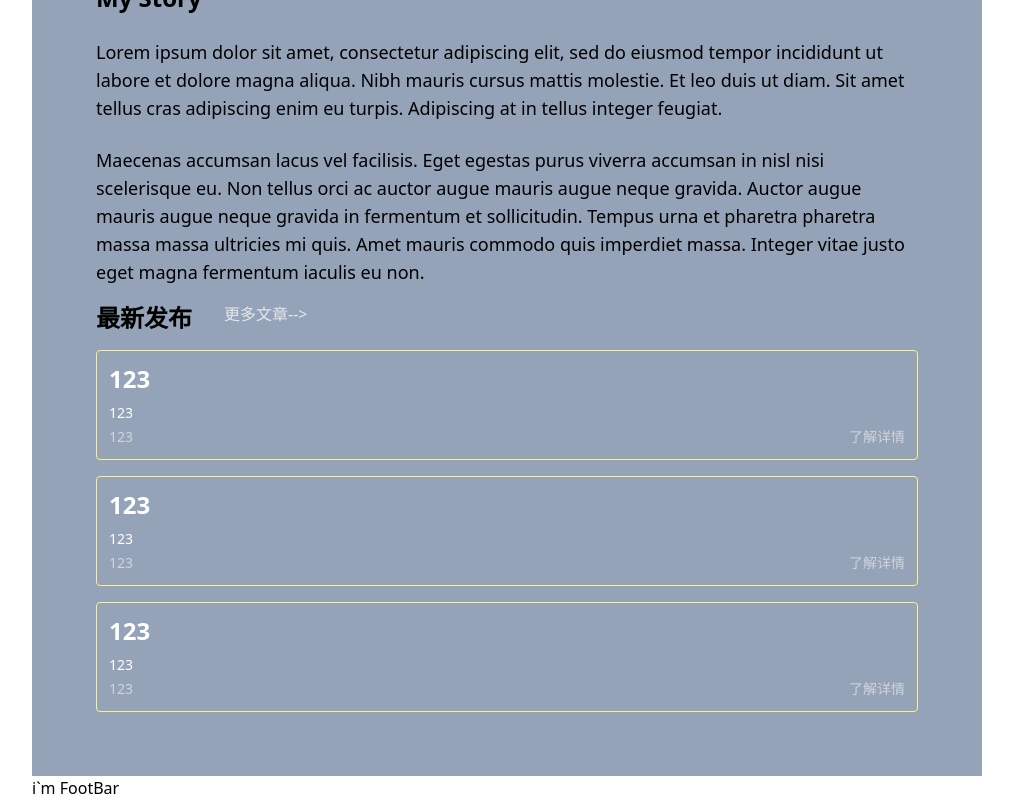
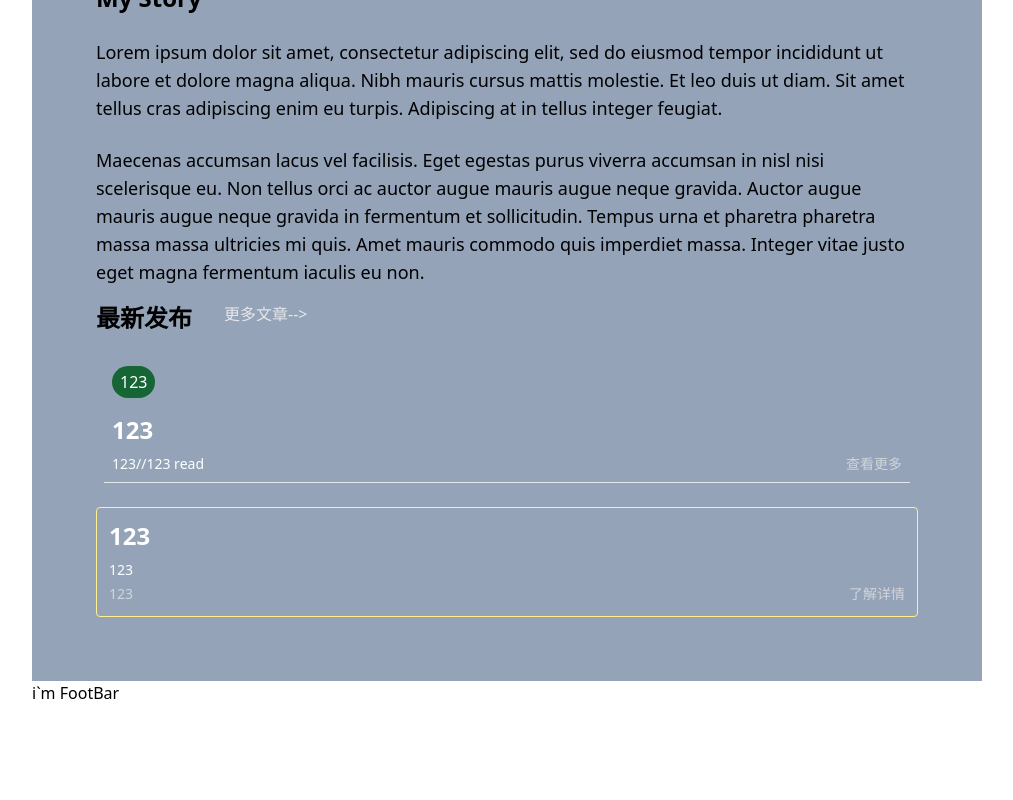
Before and after one commit to JeffreyZhu0201/NanoPress, a React (Create React App) app in the folder jeffreysblogfronted/: page /home in a window 1280 px wide. Shown: the part 626-1426 px from the top of the page, without its empty margins (133-1146 px from the left). After the commit the page ends 1331 px from the top, so only its background shows below. Built offline with nearby package versions, Linux system fonts and the light colour scheme.

Commit message:
增加project页面

```diff
--- a/jeffreysblogfronted/src/components/ArticleCard.tsx
+++ b/jeffreysblogfronted/src/components/ArticleCard.tsx
@@ -1,32 +1,28 @@
-/*
- * @Author: JeffreyZhu 1624410543@qq.com
- * @Date: 2024-11-26 15:46:51
- * @LastEditors: JeffreyZhu 1624410543@qq.com
- * @LastEditTime: 2024-11-27 21:50:27
- * @FilePath: \JeffreysBlog\jeffreysblogfronted\src\components\ArticleCard.tsx
- * @Description: File Description Here...
- *
- * Copyright (c) 2024 by JeffreyZhu, All Rights Reserved.
- */
 
 import React from "react"
 
-//{title:string;intro:string;date:string}
-
-function ArticleCard(props:{title:string,intro:string,date:string}){
+function ArticleCard(props:{category:string,title:string,date:string,read:string}) {
 
     return (
-        <div className="bg-transparent border-yellow-200 rounded border">
-            <div className="m-3 flex flex-col">
-                <h1 className="text-xl md:text-2xl font-bold text-white truncate md:mb-2">{props.title}</h1>
-                <div className="line-clamp-1 text-sm font-thin text-white">{props.intro}</div>
-                <div className="grid grid-cols-2 mt-1">
-                    <div className="float-start text-gray-300 text-sm">{props.date}</div>
-                    <div className="float-start text-right text-gray-300 text-sm cursor-pointer hover:text-slate-100 transition-colors">了解详情</div>
+
+        <div>
+           <div className="m-2 border-b-1 border-x-white">
+                <div className="">
+                    <div className="bg-green-800 text-white inline-block rounded-full text-sm md:text-base m-2 p-2 pt-1 pb-1 cursor-pointer hover:bg-green-200 transition-colors">{props.category}</div>
                 </div>
-            </div>
-        </div>
-    )
+                <div className="cursor-pointer text-white hover:text-gray-500 transition-colors duration-700">
+                    <div className="m-2 text-xl md:text-2xl font-bold truncate md:mb-2">{ props.title }</div>
+                        <div className="flex m-2 font-thin text-sm">
+                            <div>{ props.date}</div>
+                            <span>//</span>
+                            <div>{props.read} read</div>
+                            <div className="ml-auto text-gray-300 text-sm cursor-pointer hover:text-slate-100 transition-colors">查看更多</div>
+                        </div>
+                    </div>
+
+           </div>
+
+        </div>)
 }
 
 export default ArticleCard
--- a/jeffreysblogfronted/src/components/NavBar.tsx
+++ b/jeffreysblogfronted/src/components/NavBar.tsx
@@ -2,7 +2,7 @@
  * @Author: JeffreyZhu 1624410543@qq.com
  * @Date: 2024-11-25 20:52:43
  * @LastEditors: JeffreyZhu 1624410543@qq.com
- * @LastEditTime: 2024-11-26 15:15:52
+ * @LastEditTime: 2024-11-27 23:35:40
  * @FilePath: \JeffreysBlog\jeffreysblogfronted\src\components\NavBar.tsx
  * @Description: File Description Here...
  *
@@ -12,6 +12,22 @@
 import React from "react"
 import { AiOutlineClose, AiOutlineMenu } from 'react-icons/ai'
 import {useState} from 'react'
+
+const links = [
+    {
+        name:"Home",
+        path:'/home'
+    },
+    {
+        name:"Blogs",
+        path:'/blogs'
+    },
+    {
+        name:"Projects",
+        path:'/projects'
+    }
+]
+
 
 function NavBar(){
 
@@ -26,9 +42,12 @@ function NavBar(){
             <h1 className="w-full text-3xl font-bold text-[#00df9a]">Jeffrey's Blog</h1>
 
             <ul className='hidden md:flex font-bold text-lg'>
-                <li className='p-4 hover:underline hover:decoration-solid hover:underline-offset-8 decoration-4 cursor-pointer'>Home</li>
-                <li className='p-4 hover:underline hover:decoration-solid hover:underline-offset-8 decoration-4 cursor-pointer'>Blogs</li>
-                <li className='p-4 hover:underline hover:decoration-solid hover:underline-offset-8 decoration-4 cursor-pointer'>Projects</li>
+                {
+                    links.map((item)=>{
+                        return <li className='p-4 hover:underline hover:decoration-solid hover:underline-offset-8 decoration-4 cursor-pointer transition-colors duration-500'>{item.name}</li>
+                    })
+                }
+
             </ul>
 
             <div onClick={handleNav} className='block md:hidden'>
@@ -41,11 +60,12 @@ function NavBar(){
                 <h1 className='w-full text-3xl font-bold text-[#00df9a] m-8'>Jeffrey's Blog</h1>
 
                 <ul className='uppercase p-4'>
-                    <li className='p-4 border-b border-gray-600'>Home</li>
-                    <li className='p-4 border-b border-gray-600'>Company</li>
-                    <li className='p-4 border-b border-gray-600'>Resource</li>
-                    <li className='p-4 border-b border-gray-600'>About</li>
-                    <li className='p-4 border-b border-gray-600'>Contact</li>
+                    {
+                        links.map((item)=>{
+                            return <li className='p-4 border-b border-gray-600'>{item.name}</li>
+                        })
+                    }
+
                     <div onClick={handleNav} className='block md:hidden p-4 my-10'>
                         {
                             !nav ? <></> : <AiOutlineClose size={40} />
--- /dev/null
+++ b/jeffreysblogfronted/src/components/ProjectCard.tsx
@@ -0,0 +1,32 @@
+/*
+ * @Author: JeffreyZhu 1624410543@qq.com
+ * @Date: 2024-11-26 15:46:51
+ * @LastEditors: JeffreyZhu 1624410543@qq.com
+ * @LastEditTime: 2024-11-27 23:26:15
+ * @FilePath: \JeffreysBlog\jeffreysblogfronted\src\components\ProjectCard.tsx
+ * @Description: File Description Here...
+ *
+ * Copyright (c) 2024 by JeffreyZhu, All Rights Reserved.
+ */
+
+import React from "react"
+
+//{title:string;intro:string;date:string}
+
+function ProjectCard(props:{title:string,intro:string,date:string}){
+
+    return (
+        <div className="bg-transparent border-yellow-200 rounded border hover:border-white transition-colors duration-300 shadow-purple-500 hover:shadow-2xl">
+            <div className="m-3 flex flex-col  cursor-pointer">
+                <h1 className="text-xl md:text-2xl font-bold text-white truncate md:mb-2">{props.title}</h1>
+                <div className="line-clamp-1 text-sm font-thin text-white">{props.intro}</div>
+                <div className="grid grid-cols-2 mt-1">
+                    <div className="text-gray-300 text-sm">{props.date}</div>
+                    <div className="text-right text-gray-300 text-sm cursor-pointer hover:text-slate-100 transition-colors">了解详情</div>
+                </div>
+            </div>
+        </div>
+    )
+}
+
+export default ProjectCard
--- a/jeffreysblogfronted/src/pages/Homepage.tsx
+++ b/jeffreysblogfronted/src/pages/Homepage.tsx
@@ -2,7 +2,7 @@
  * @Author: JeffreyZhu 1624410543@qq.com
  * @Date: 2024-11-25 20:51:21
  * @LastEditors: JeffreyZhu 1624410543@qq.com
- * @LastEditTime: 2024-11-27 22:10:24
+ * @LastEditTime: 2024-11-27 23:29:59
  * @FilePath: \JeffreysBlog\jeffreysblogfronted\src\pages\Homepage.tsx
  * @Description: File Description Here...
  *
@@ -11,8 +11,9 @@
 
 import React, { ReactElement } from "react"
 import Avatar from "../resource/avatar.jpeg"
+
+import ProjectCard from "../components/ProjectCard"
 import ArticleCard from "../components/ArticleCard"
-
 
 function Homepage(): ReactElement {
 
@@ -24,8 +25,8 @@ function Homepage(): ReactElement {
                 <p className="text-3xl font-extrabold md:text-4xl my-6">Hi,I am Jeffrey Zhu</p>
                 <p className="text-xl font-sans my-6 ">A software engineer and open-source advocate enjoying the sunny life in Barcelona, Spain.</p>
 
-                <div className="flex h-12 md:w-36 w-full text-2xl font-bold text-gray-200
-                rounded-s-sm items-center justify-center bg-green-500 hover:bg-green-800 ease-in-out transition-colors hover:cursor-pointer
+                <div className="flex h-12 md:w-36 w-full text-2xl font-bold text-gray-200 duration-500
+                rounded-s-sm items-center justify-center bg-green-500 hover:bg-green-800 ease-in-out transition-colors cursor-pointer
                 ">
                     <div>Say Hello!</div>
                 </div>
@@ -46,9 +47,17 @@ function Homepage(): ReactElement {
                     <p className="ml-8 text-gray-200 mb-auto font-light cursor-pointer hover:text-white transition-colors">更多文章--&gt;</p>
                 </div>
 
-                <ArticleCard title={"123"} intro={"123"} date={"123"}></ArticleCard>
-                <ArticleCard title={"123"} intro={"123"} date={"123"}></ArticleCard>
-                <ArticleCard title={"123"} intro={"123"} date={"123"}></ArticleCard>
+                <ArticleCard category={"123"} title={"123"} date={"123"} read={"123"} ></ArticleCard>
+                <ProjectCard title={"123"} intro={"123"} date={"123"}></ProjectCard>
+                {/* <ProjectCard title={"123"} intro={"123"} date={"123"}></ProjectCard>
+                <ProjectCard title={"234"} intro={"asbc"} date={"123"}></ProjectCard>
+                <ProjectCard title={"111"} intro={"123"} date={"123"}></ProjectCard> */}
+
+            </div>
+
+            {/*  */}
+            <div>
+
             </div>
 
         </div>
```
